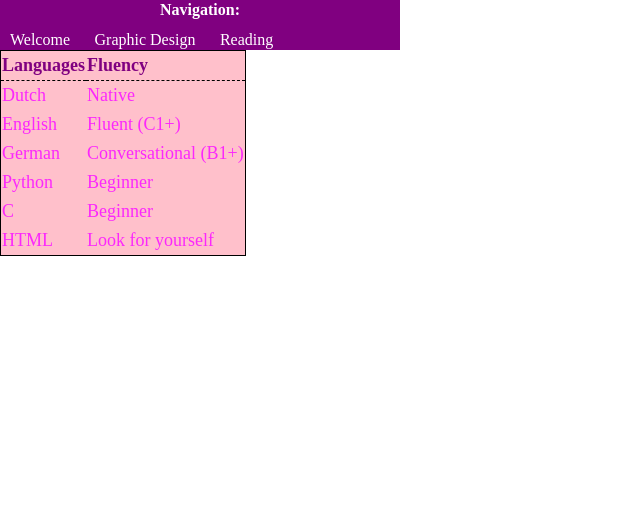
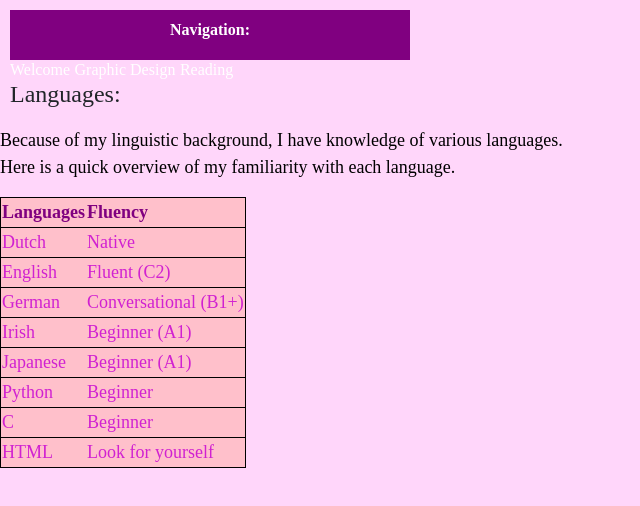
Before and after one commit to rayofsvnshine/rayofsvnshine.github.io, a plain HTML site: page languages.html in a window 1280 px wide. Shown: the whole page, without its empty margins (0-640 px from the left). Drawn offline with nearby package versions, Linux system fonts and the light colour scheme.

Commit message:
changed style

```diff
--- a/languages.html
+++ b/languages.html
@@ -16,6 +16,11 @@
             <a href="https://rayofsvnshine.github.io/books.html">Reading</a>
         </div>
 
+        <h1>Languages:</h1>
+        <p>Because of my linguistic background, I have knowledge of various languages.<br>
+        Here is a quick overview of my familiarity with each language.
+        </p>
+
         <table>
             <thead>
                 <th>Languages</th>
@@ -28,11 +33,19 @@
                 </tr>
                 <tr>
                     <td>English</td>
-                    <td>Fluent (C1+)</td>
+                    <td>Fluent (C2)</td>
                 </tr>
                 <tr>
                     <td>German</td>
                     <td>Conversational (B1+)</td>
+                </tr>
+                <tr>
+                    <td>Irish</td>
+                    <td>Beginner (A1)</td>
+                </tr>
+                <tr>
+                    <td>Japanese</td>
+                    <td>Beginner (A1)</td>
                 </tr>
                 <tr>
                     <td>Python</td>
--- a/styles.scss
+++ b/styles.scss
@@ -1,18 +1,25 @@
+body {
+    background-color: rgb(255, 214, 250);
+}
+
 h1 {
     font-size: 24px;
     font-family: 'Times New Roman', Times, serif;
+    padding: 10px;
 }
 
 h2 {
     font-size: 16px;
     font-family: 'Times New Roman', Times, serif;
     font-weight: bold;
+    padding: 10px;
 }
 
 div {
     background-color: purple;
     height: 50px;
     width: 400px;
+    margin: 10px;
     h2 {
         text-align: center;
         color: white;
@@ -22,7 +29,6 @@ div {
         font-family: 'Times New Roman', Times, serif;
         font-weight: normal;
         color: white;
-        padding: 10px;
         text-align: center;
     }
     a:hover {
@@ -47,7 +53,7 @@ p {
 
 ul {
     @extend %text;
-    color: green;
+    color: rgb(209, 33, 209);
     #current {
         text-decoration: underline;
     }
@@ -66,12 +72,16 @@ table {
     thead {
         font-weight: bold;
         color: purple;
-        border: 1px dashed black;
+        border: 1px solid black;
         padding: 2px;
     }
     tbody {
-        color: rgb(252, 39, 252);
-        border: 1px dashed black;
+        color: rgb(209, 33, 209);
+        border: 1px solid black;
+        padding: 2px;
+    }
+    tr {
+        border: 1px solid black;
         padding: 2px;
     }
 }
```
Also changed, not shown: design.html (+4 -0 lines), styles.css, 1 other file.
